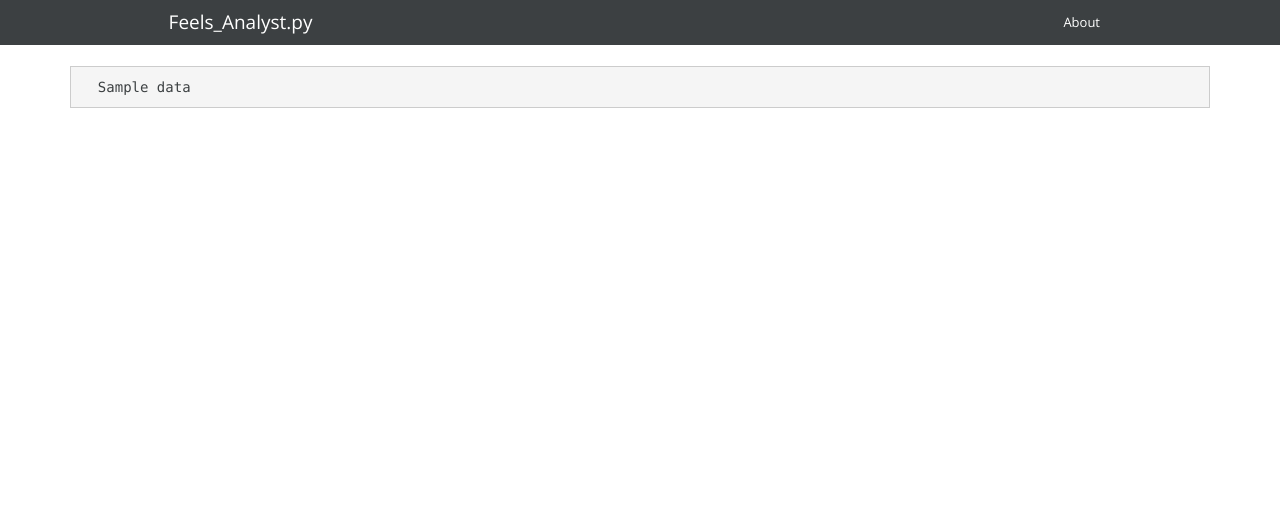
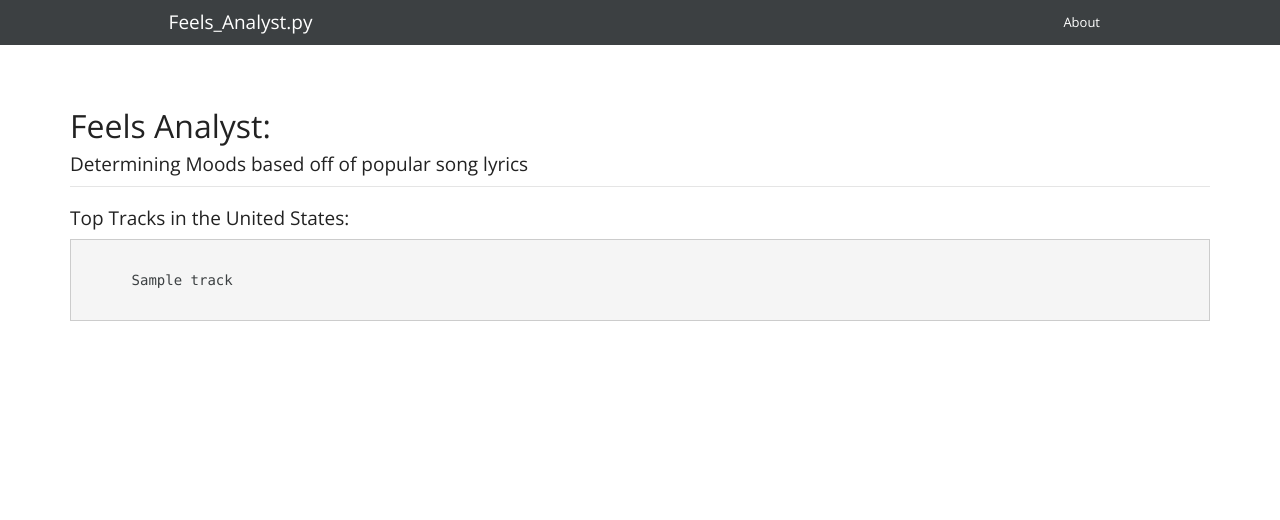
Before and after one commit to bruno207/feels-analysis, a Django app: template feels_analysis/feels_analysis/templates/index.html in a window 1280 px wide. Shown: the top 520 px of the page. Run offline with Django 3.2, Linux system fonts and the light colour scheme; the template is opened without the code that fills it: most values are stand-ins (such as "Sample title", 1, 10 or a date in 2020); some libraries are stand-ins or nearby versions; some web fonts are replaced.

Commit message:
Partial progress being passed on to OS
- I can't spell at 9:33 edition

```diff
--- a/feels_analysis/feels_analysis/templates/index.html
+++ b/feels_analysis/feels_analysis/templates/index.html
@@ -6,8 +6,16 @@ Feels Analysis - A project by /bruno207
 
 
 {% block content %}
+<br />
+<h2>Feels Analyst:</h2>
+  <h4>Determining Moods based off of popular song lyrics</h4>
+<legend></legend>
+
+<h4>Top Tracks in the United States:</h4>
+
 <pre>
-  {{ data }}
+{% for track in data %}
+      {{ track.track_name }}
+{% endfor %}
 </pre>
-
 {% endblock %}
```
